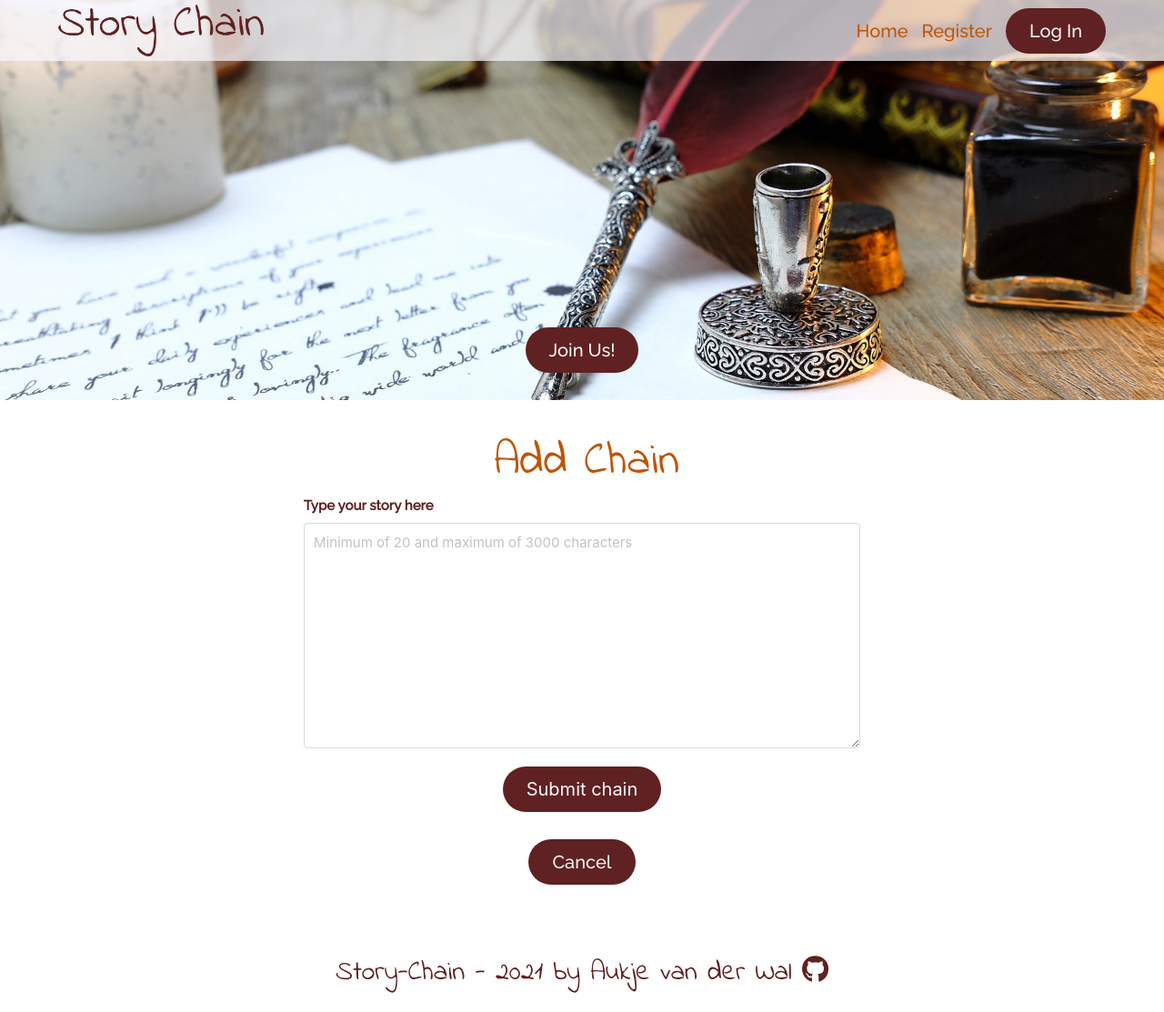
After one commit to Code-Institute-Submissions/story-chain, a Flask app: page /chains/1 in a window 1280 px wide. The commit adds this page. Shown: the whole page at 91% size. Run offline with Flask 2, Linux system fonts and the light colour scheme; some libraries are stand-ins or nearby versions.

Commit message:
Add chain function setup

```diff
--- a/app.py
+++ b/app.py
@@ -22,7 +22,7 @@ mongo = PyMongo(app)
 # MongoDb collection variables
 users_coll = mongo.db.users
 stories_coll = mongo.db.stories
-
+chains_coll = mongo.db.chains
 
 @app.route('/')
 def home():
@@ -88,7 +88,7 @@ def log_in():
     Allows user to sign in with username and password
     Redirects user to profile
     """
-    # Only visible for user who are logged in
+    # Only visible for users who are logged in
     if 'user' in session:
         user_in_db = users_coll.find_one({"username": session['user']})
         if user_in_db:
@@ -244,6 +244,7 @@ def add_story():
             "story_content": request.form.get("story_content"),
             "author": session["user"],
             "created_on": date_created
+            # "story_chains": []
         }
         stories_coll.insert_one(story)
         flash("Story Successfully Added")
@@ -288,6 +289,26 @@ def delete_story(story_id):
     stories_coll.remove({"_id": ObjectId(story_id)})
     flash("Your story has been removed")
     return redirect(url_for("home"))
+
+
+@app.route('/chains/<story_id>', methods=["GET", "POST"])
+def chains(story_id):
+    # story = stories_coll.find_one({"_id": ObjectId(story_id)})
+
+    if request.method == "POST":
+        created_on = datetime.today().strftime('%m/%d/%Y')
+        new_chain = {
+            "chain_content": request.form.get("chain_content"),
+            "author": session["user"],
+            "created_on": created_on
+        }
+        insert_chain_inDB = chains_coll.insert_one(new_chain)
+        stories_coll.update_one({"_id": ObjectId(story_id)},
+        {"$push": {"story_chains": insert_chain_inDB.inserted_id}})
+        flash("Insert chain successful")
+        return redirect(url_for("read_story", story_id=story_id))
+
+    return render_template("pages/chain.html", story_id=story_id)
 
 
 @app.route('/read/story/<story_id>')
--- /dev/null
+++ b/templates/components/forms/addchain.html
@@ -0,0 +1,15 @@
+<form method="POST" action="{{ url_for('chains', story_id=story_id) }}">
+    <div class="field">
+        <label class="label">Type your story here</label>
+        <div class="control">
+            <textarea class="textarea is-large" rows="10" id="chain_content" name="chain_content" placeholder="Minimum of 20 and maximum of 3000 characters" minlength="20" maxlength="3000" validate required></textarea>
+        </div>
+    </div>
+    <div class="field has-text-centered mt-2">
+        <p class="control">
+            <button type="submit" placeholder="Submit chain" class="button is-rounded is-info is-inverted mb-6" name="action" aria-label="Submit chain">Submit chain
+            </button>
+        </p>
+        <a href="{{url_for('home')}}" class="button is-rounded is-info is-inverted mb-6" aria-label="Cancel">Cancel</a>
+    </div>
+</form>
--- /dev/null
+++ b/templates/pages/chain.html
@@ -0,0 +1,12 @@
+{% extends 'layout/base.html' %}
+{% block content %}
+{% include 'components/navigation/heronavbar.html' %}
+<p class="page-title mt-6">Add Chain</p>
+    <div class="columns is-centered">
+            <div class="column is-half">
+            {% include 'components/toasts/flashmessages.html' %}
+            {% include 'components/forms/addchain.html' %}
+        </div>
+    </div>
+{% include 'components/footer/footer.html' %}
+{% endblock %}
--- a/templates/pages/readstory.html
+++ b/templates/pages/readstory.html
@@ -12,6 +12,12 @@
     <div class="column is-three-fifths">
         {% include 'components/toasts/flashmessages.html' %}
         {% include 'components/cards/fullstorycard.html' %}
+    </div>
+</div>
+<div class="columns is-centered mt-6">
+    <div class="column is-2 has-text-centered">
+        <span><a href="{{ url_for('chains', story_id=story._id, user_id=user_id) }}" class="button is-rounded is-info is-inverted mr-4" aria-label="Add Chain">Add Chain</a>
+        </span>
     </div>
 </div>
 {% if (session.user == story.author or session.user == "admin") %}
```
Also changed, not shown: templates/components/forms/addstory.html (deleted, +0 -21 lines).
